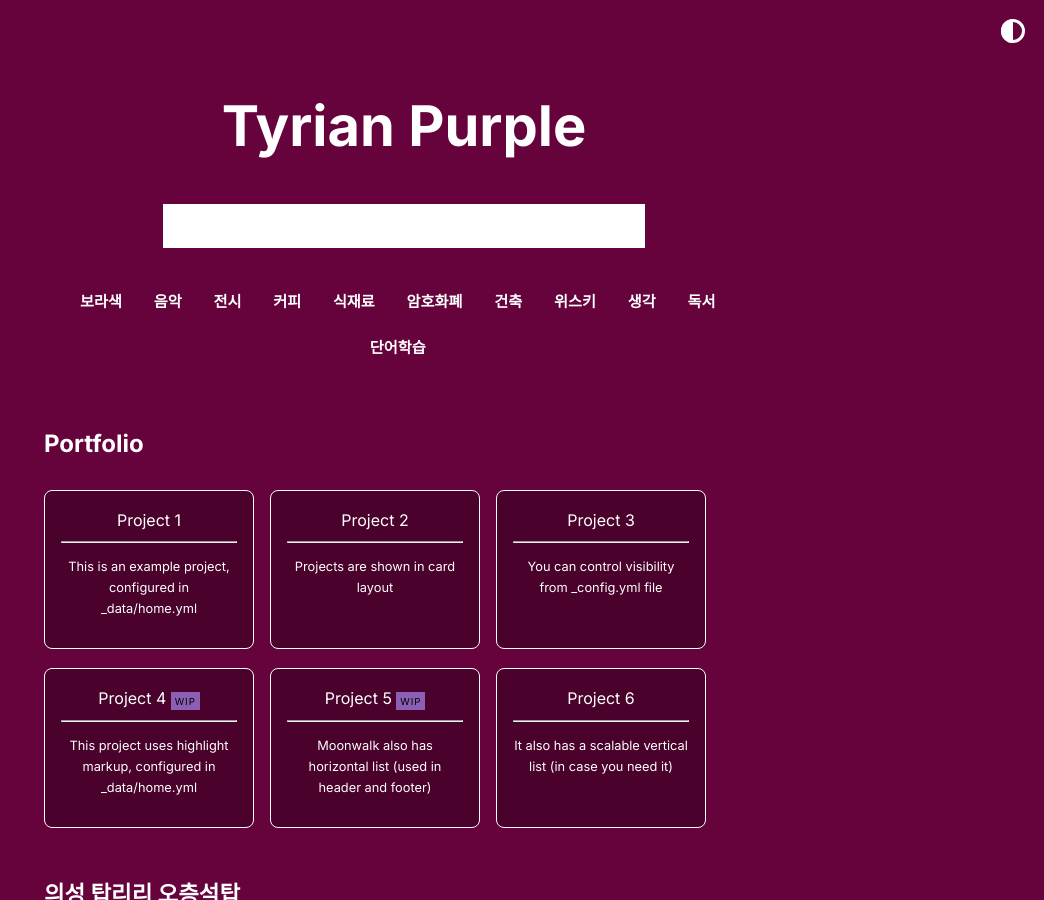
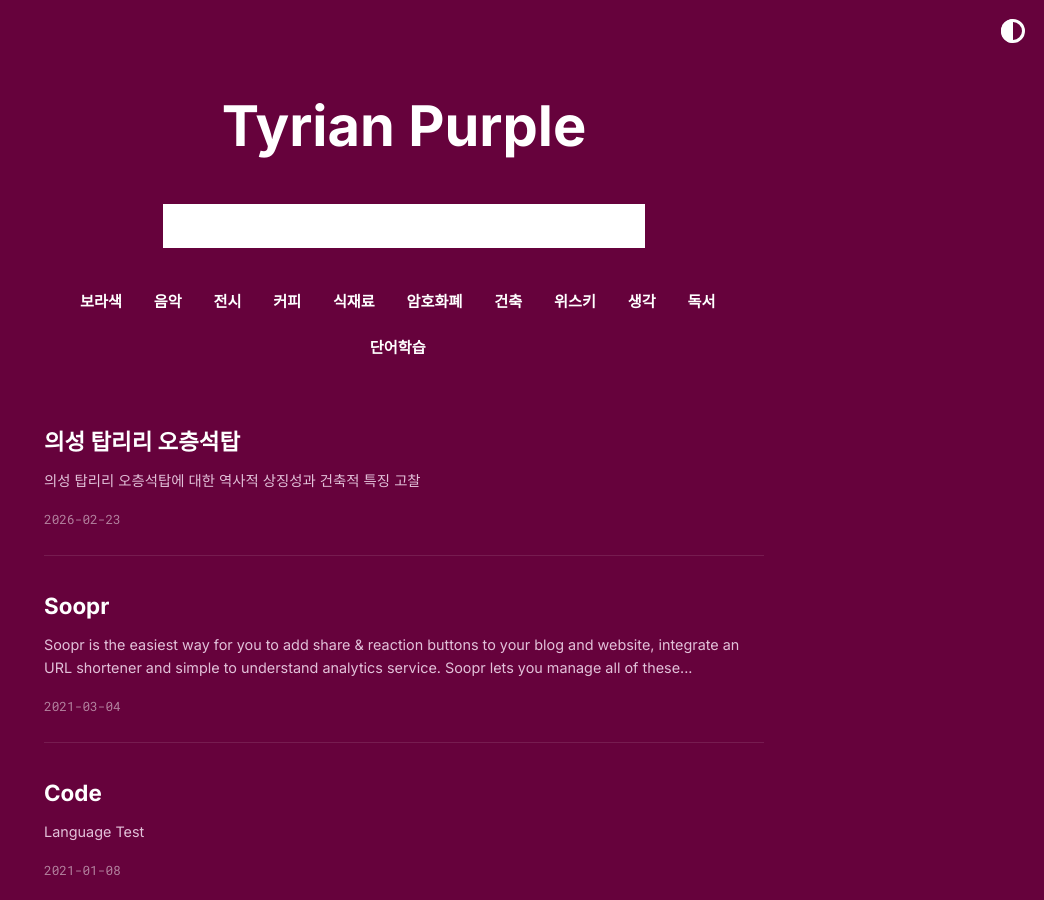
Before and after one commit to borapurpleviolet/borapurpleviolet.github.io, a Jekyll site: the page built from index.md, in a window 1280 px wide and 900 px high. Shown: the whole window, without its empty margins (236-1280 px from the left). Built offline with Jekyll 4.4.1, drawn with Linux system fonts in a browser that asks for light colours; some web fonts are replaced; some of the changed text lies outside the part shown.

Commit message:
style: hide projects and old_projects sections from home page

```diff
--- a/_config.yml
+++ b/_config.yml
@@ -25,9 +25,9 @@ theme_config:
   show_footer: true # show footer links in home page,add in _data/home.yml
   show_copyright: true # show copyright notice in footer
   # following keys are using to create home layout
-  show_projects: true # show projects as cards, add in _data/home.yml
+  show_projects: false # show projects as cards, add in _data/home.yml
   show_blog: true # show blog posts added in _posts
-  show_old_projects: true # show old projects as cards, add in _data/home.yml
+  show_old_projects: false # show old projects as cards, add in _data/home.yml
   show_misc_list: false # show generic vertical list for misc details, add _data/home.yml
   show_reading_time: false # show number of words and reading time in the blog posts
   show_tags: false # show tags in a blog posts
```
